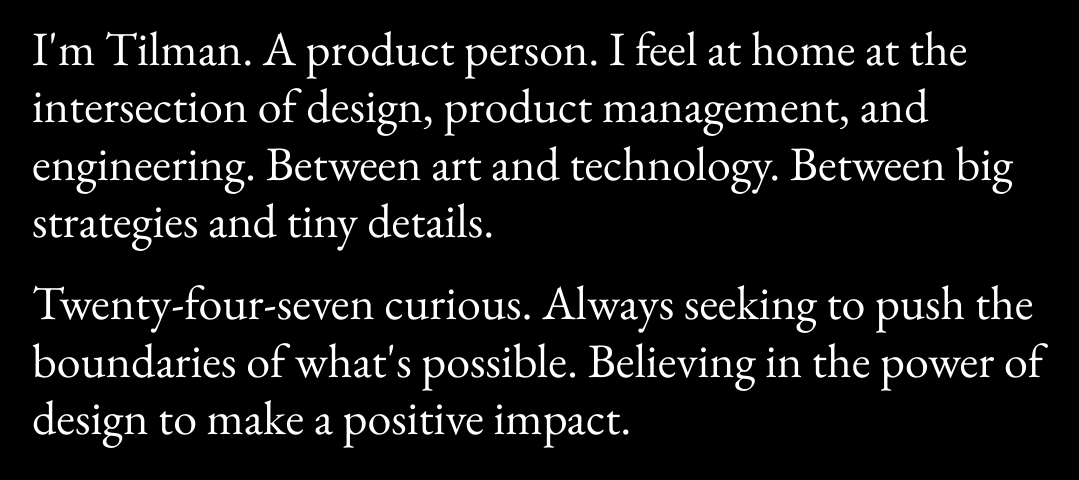
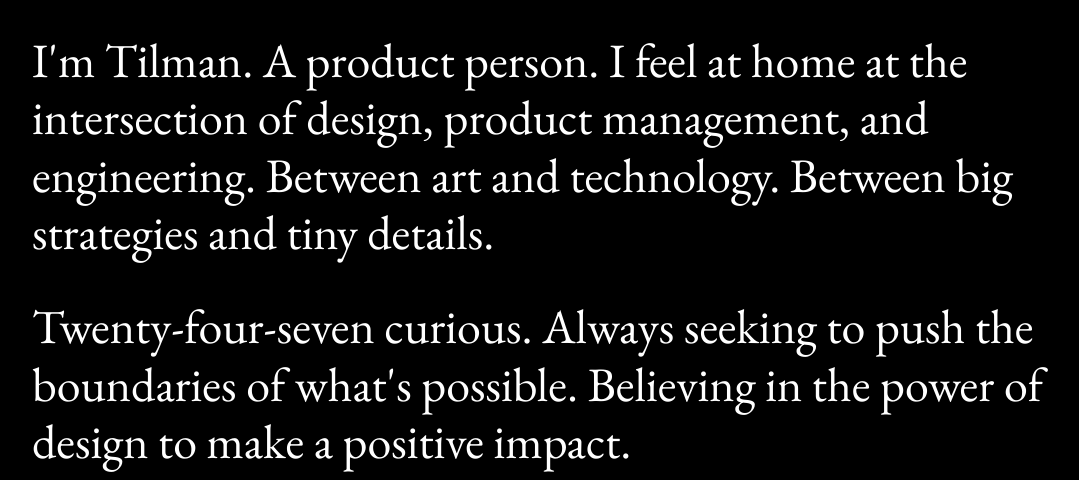
Before and after one commit to tilmx/tilman.io, an Astro site: page / in a window 1280 px wide. Shown: the part 318-798 px from the top of the page, without its empty margins (68-1147 px from the left). Built offline with nearby package versions, Linux system fonts and the light colour scheme; Astro itself is replaced by a stand-in of ours.

Commit message:
fix: adjust text spacing

```diff
--- a/src/pages/index.astro
+++ b/src/pages/index.astro
@@ -116,7 +116,7 @@
 		margin: var(--size-xxxxxl) auto;
 		display: flex;
 		flex-direction: column;
-		gap: var(--size-m);
+		gap: var(--size-l);
 	}
 
 	.portfolio-image {
```
